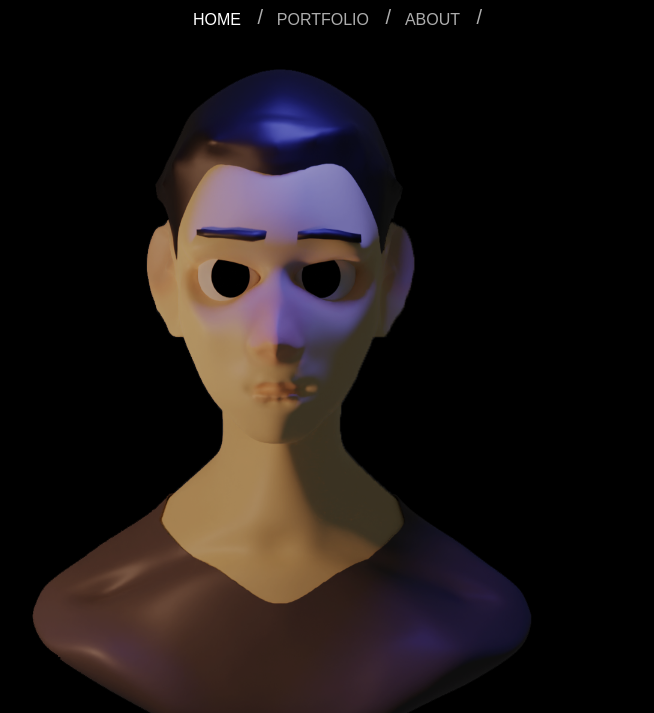
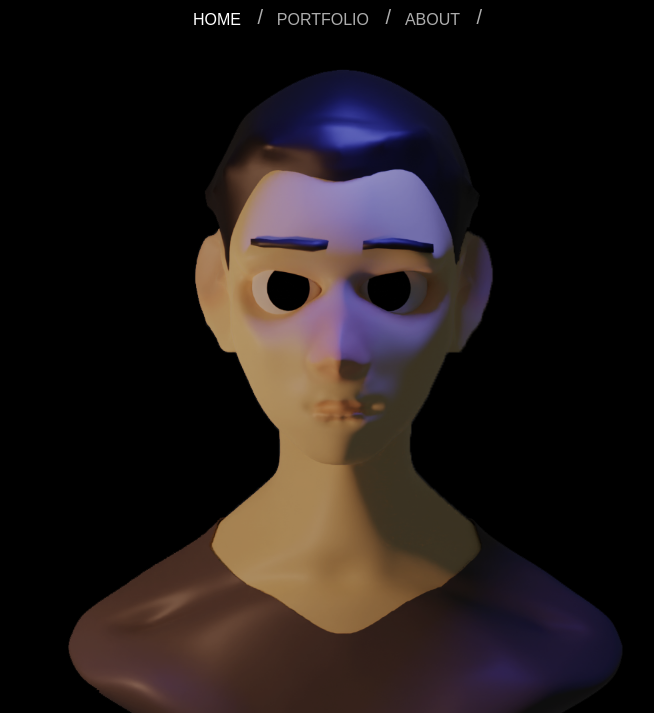
Before and after one commit to anatacha/nattanichapro.github.io, a plain HTML site: page index.html in a window 1280 px wide. Shown: the part 78-791 px from the top of the page, without its empty margins (290-944 px from the left). Drawn offline with nearby package versions, Linux system fonts and the light colour scheme; a script that the page names is missing; files whose address does not match are found by name.

Commit message:
Cssplanet

```diff
--- a/css/styleplant2.css
+++ b/css/styleplant2.css
@@ -71,8 +71,8 @@ ol {
   margin: 0;
 }
 .bg img {
-  width: 90vw;
-  height: 90vh;
+  width: 100vw;
+  height: 95vh;
   position: center;
   filter: brightness(0.8);
 
```
